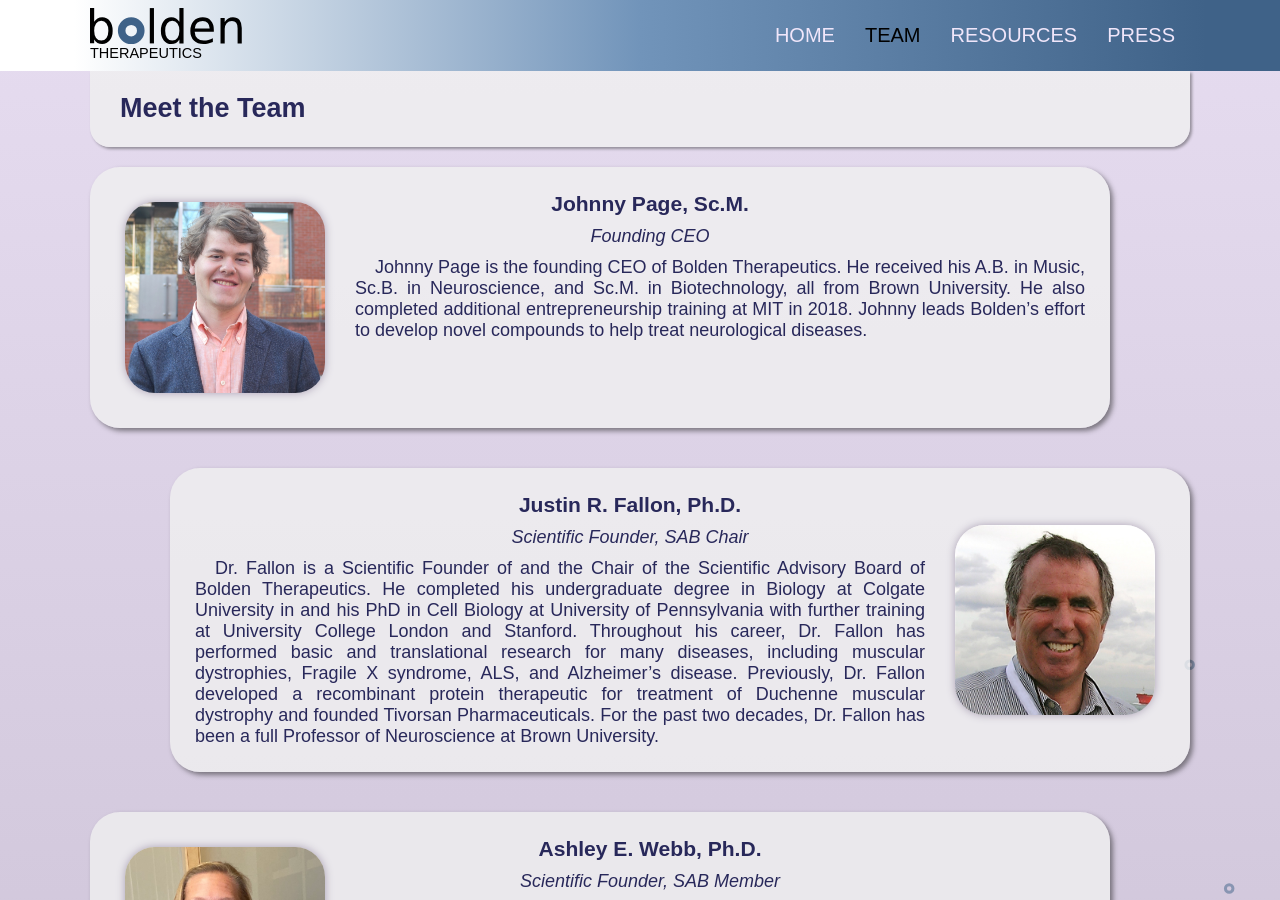
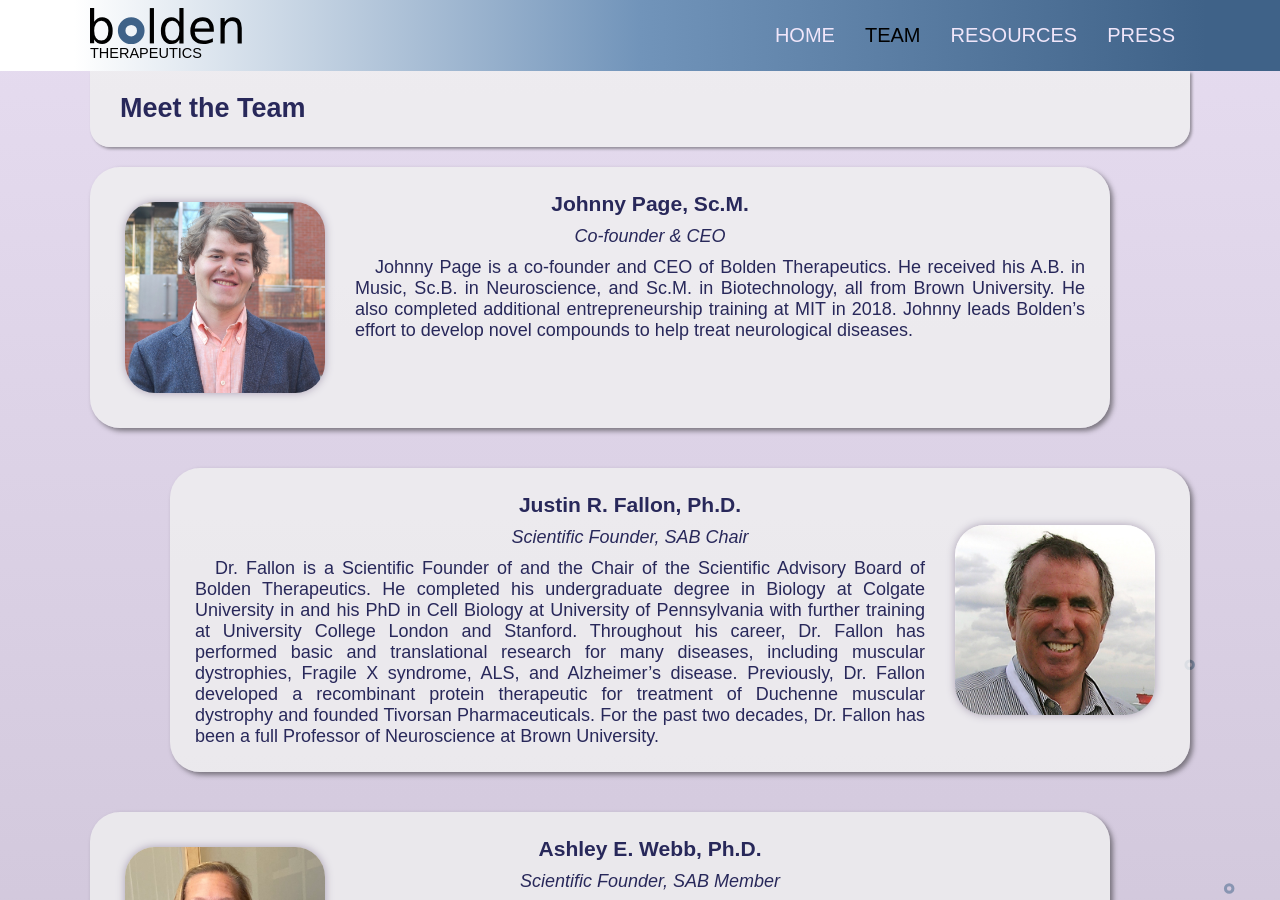
Before and after one commit to samstronghammer/bolden-therapeutics, a Jekyll site: the page built from team.html, in a window 1280 px wide and 900 px high. Built offline with Jekyll 4.4.1, drawn with Linux system fonts in a browser that asks for light colours.

Commit message:
Update team.yml

```diff
--- a/_data/team.yml
+++ b/_data/team.yml
@@ -1,8 +1,8 @@
 - name: Johnny Page
   education: Sc.M.
-  title: Founding CEO
+  title: Co-founder & CEO
   img: johnny-page.jpeg
-  about: Johnny Page is the founding CEO of Bolden Therapeutics. He received his A.B. in Music, Sc.B. in Neuroscience, and Sc.M. in Biotechnology, all from Brown University. He also completed additional entrepreneurship training at MIT in 2018. Johnny leads Bolden’s effort to develop novel compounds to help treat neurological diseases.
+  about: Johnny Page is a co-founder and CEO of Bolden Therapeutics. He received his A.B. in Music, Sc.B. in Neuroscience, and Sc.M. in Biotechnology, all from Brown University. He also completed additional entrepreneurship training at MIT in 2018. Johnny leads Bolden’s effort to develop novel compounds to help treat neurological diseases.
 - name: Justin R. Fallon
   education: Ph.D.
   title: Scientific Founder, SAB Chair
```
